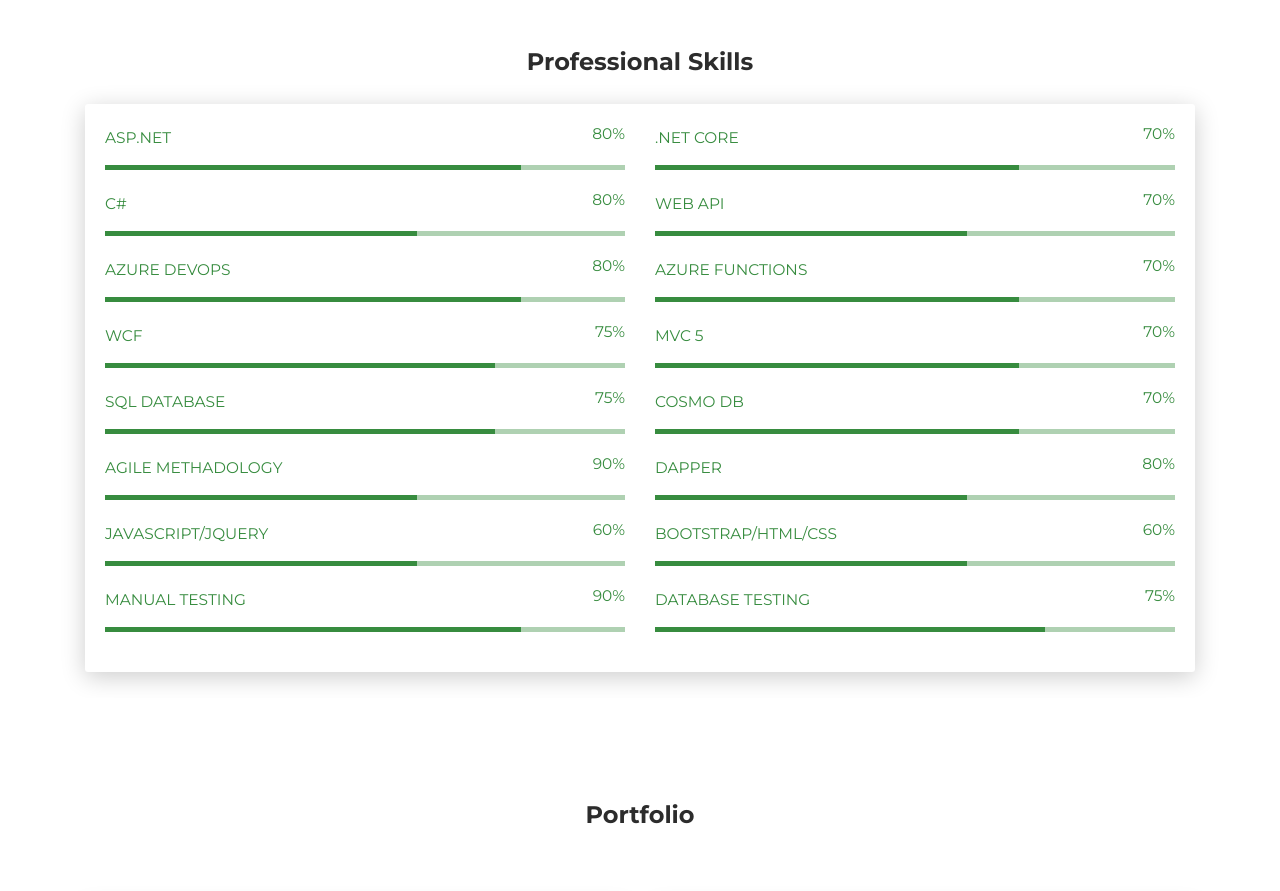
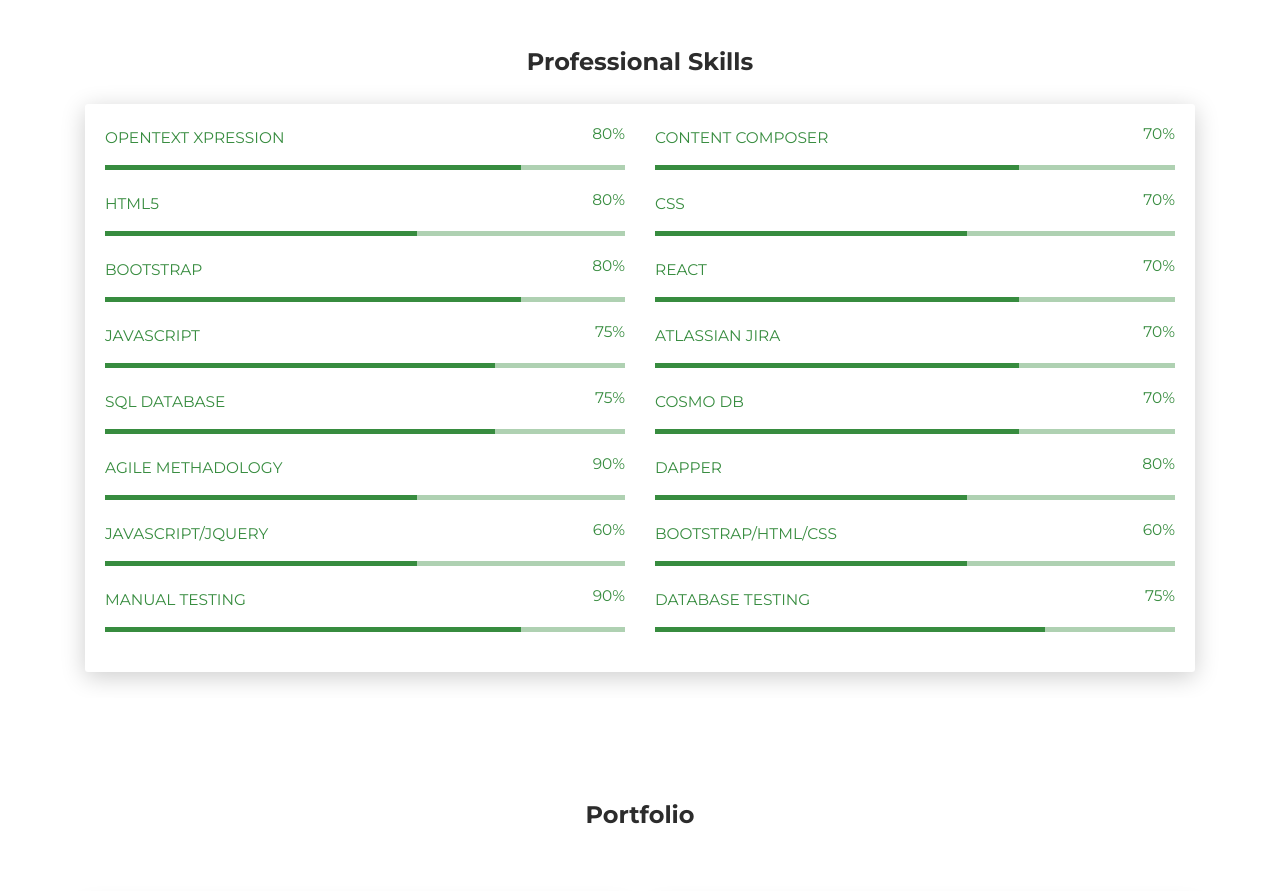
Before and after one commit to neena-rajan/MyWebsite, a plain HTML site: page website/home.html in a window 1280 px wide. Shown: the part 960-1851 px from the top of the page. Drawn offline with Linux system fonts and the light colour scheme; animation ran at ten frames a second.

Commit message:
new commit

```diff
--- a/website/home.html
+++ b/website/home.html
@@ -115,14 +115,14 @@
       <div class="card-body">
 	  <div class="row">
           <div class="col-md-6">
-            <div class="progress-container progress-primary"><span class="progress-badge">ASP.NET</span>
+            <div class="progress-container progress-primary"><span class="progress-badge">Opentext xPression</span>
               <div class="progress">
                 <div class="progress-bar progress-bar-primary" data-aos="progress-full" data-aos-offset="10" data-aos-duration="2000" role="progressbar" aria-valuenow="60" aria-valuemin="0" aria-valuemax="100" style="width: 80%;"></div><span class="progress-value">80%</span>
               </div>
             </div>
           </div>
           <div class="col-md-6">
-            <div class="progress-container progress-primary"><span class="progress-badge">.NET Core</span>
+            <div class="progress-container progress-primary"><span class="progress-badge">Content Composer</span>
               <div class="progress">
                 <div class="progress-bar progress-bar-primary" data-aos="progress-full" data-aos-offset="10" data-aos-duration="2000" role="progressbar" aria-valuenow="60" aria-valuemin="0" aria-valuemax="100" style="width: 70%;"></div><span class="progress-value">70%</span>
               </div>
@@ -131,14 +131,14 @@
         </div>
 		<div class="row">
           <div class="col-md-6">
-            <div class="progress-container progress-primary"><span class="progress-badge">C#</span>
+            <div class="progress-container progress-primary"><span class="progress-badge">HTML5</span>
               <div class="progress">
                 <div class="progress-bar progress-bar-primary" data-aos="progress-full" data-aos-offset="10" data-aos-duration="2000" role="progressbar" aria-valuenow="60" aria-valuemin="0" aria-valuemax="100" style="width: 60%;"></div><span class="progress-value">80%</span>
               </div>
             </div>
           </div>
           <div class="col-md-6">
-            <div class="progress-container progress-primary"><span class="progress-badge">Web API</span>
+            <div class="progress-container progress-primary"><span class="progress-badge">CSS</span>
               <div class="progress">
                 <div class="progress-bar progress-bar-primary" data-aos="progress-full" data-aos-offset="10" data-aos-duration="2000" role="progressbar" aria-valuenow="60" aria-valuemin="0" aria-valuemax="100" style="width: 60%;"></div><span class="progress-value">70%</span>
               </div>
@@ -147,14 +147,14 @@
         </div>
         <div class="row">
           <div class="col-md-6">
-            <div class="progress-container progress-primary"><span class="progress-badge">Azure Devops</span>
+            <div class="progress-container progress-primary"><span class="progress-badge">Bootstrap</span>
               <div class="progress">
                 <div class="progress-bar progress-bar-primary" data-aos="progress-full" data-aos-offset="10" data-aos-duration="2000" role="progressbar" aria-valuenow="60" aria-valuemin="0" aria-valuemax="100" style="width: 80%;"></div><span class="progress-value">80%</span>
               </div>
             </div>
           </div>
           <div class="col-md-6">
-            <div class="progress-container progress-primary"><span class="progress-badge">Azure Functions</span>
+            <div class="progress-container progress-primary"><span class="progress-badge">React</span>
               <div class="progress">
                 <div class="progress-bar progress-bar-primary" data-aos="progress-full" data-aos-offset="10" data-aos-duration="2000" role="progressbar" aria-valuenow="60" aria-valuemin="0" aria-valuemax="100" style="width: 70%;"></div><span class="progress-value">70%</span>
               </div>
@@ -163,14 +163,14 @@
         </div>
 		 <div class="row">
           <div class="col-md-6">
-            <div class="progress-container progress-primary"><span class="progress-badge">WCF</span>
+            <div class="progress-container progress-primary"><span class="progress-badge">JavaScript</span>
               <div class="progress">
                 <div class="progress-bar progress-bar-primary" data-aos="progress-full" data-aos-offset="10" data-aos-duration="2000" role="progressbar" aria-valuenow="60" aria-valuemin="0" aria-valuemax="100" style="width: 75%;"></div><span class="progress-value">75%</span>
               </div>
             </div>
           </div>
           <div class="col-md-6">
-            <div class="progress-container progress-primary"><span class="progress-badge">MVC 5</span>
+            <div class="progress-container progress-primary"><span class="progress-badge">Atlassian Jira</span>
               <div class="progress">
                 <div class="progress-bar progress-bar-primary" data-aos="progress-full" data-aos-offset="10" data-aos-duration="2000" role="progressbar" aria-valuenow="60" aria-valuemin="0" aria-valuemax="100" style="width: 70%;"></div><span class="progress-value">70%</span>
               </div>
```
